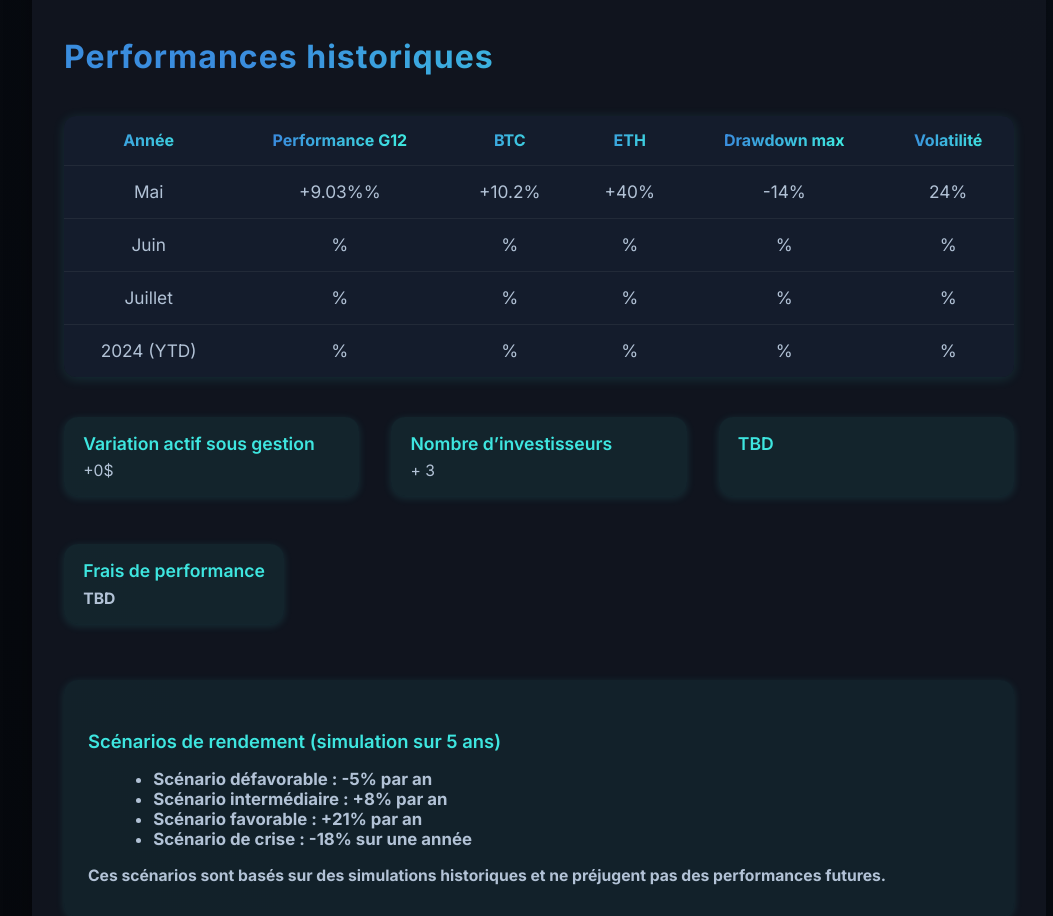
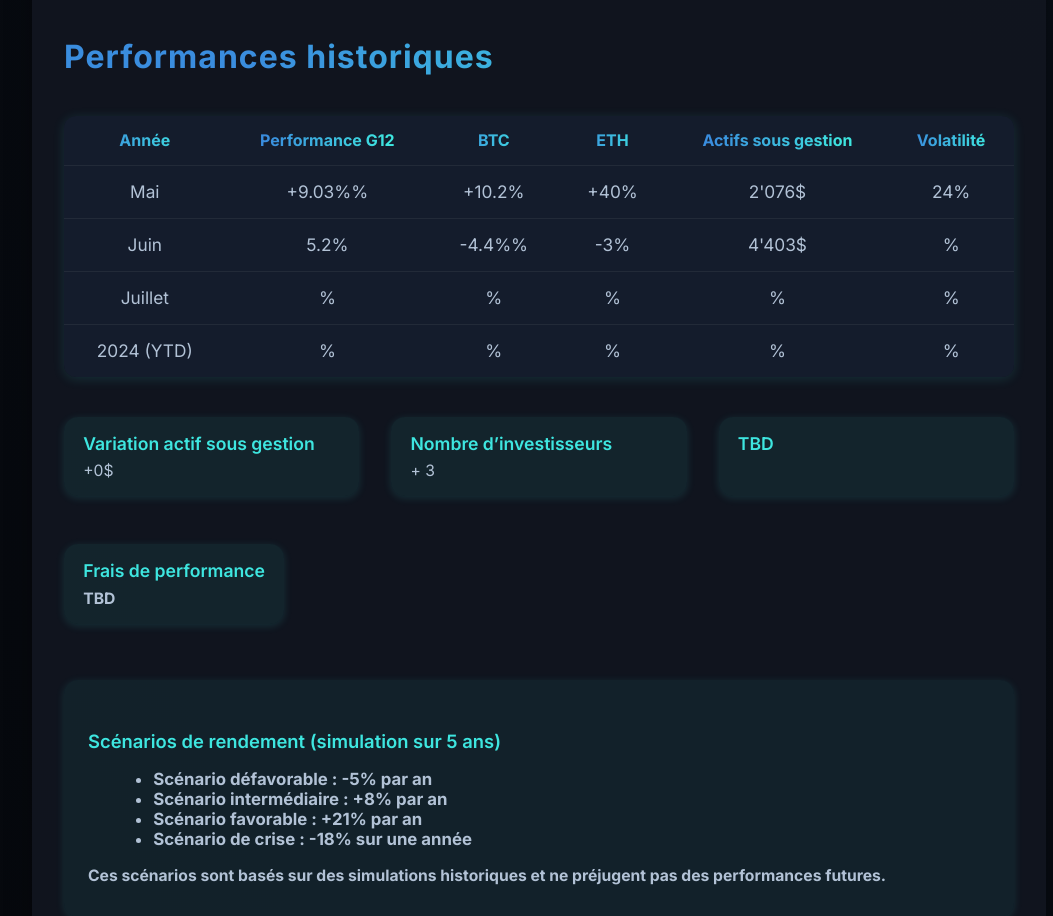
Before and after one commit to Okram08/G12.github.io, a plain HTML site: page performances.html in a window 1280 px wide. Shown: the part 1058-1974 px from the top of the page, without its empty margins (101-1154 px from the left). Drawn offline with Linux system fonts and the light colour scheme.

Commit message:
Update performances.html

```diff
--- a/performances.html
+++ b/performances.html
@@ -554,7 +554,7 @@
         <th>Performance G12</th>
         <th>BTC</th>
         <th>ETH</th>
-        <th>Drawdown max</th>
+        <th>Actifs sous gestion</th>
         <th>Volatilité</th>
       </tr>
       <tr>
@@ -562,15 +562,15 @@
         <td>+9.03%%</td>
         <td>+10.2%</td>
         <td>+40%</td>
-        <td>-14%</td>
+        <td>2'076$</td>
         <td>24%</td>
       </tr>
       <tr>
         <td>Juin</td>
-        <td>%</td>
-        <td>%</td>
-        <td>%</td>
-        <td>%</td>
+        <td>5.2%</td>
+        <td>-4.4%%</td>
+        <td>-3%</td>
+        <td>4'403$</td>
         <td>%</td>
       </tr>
       <tr>
```
